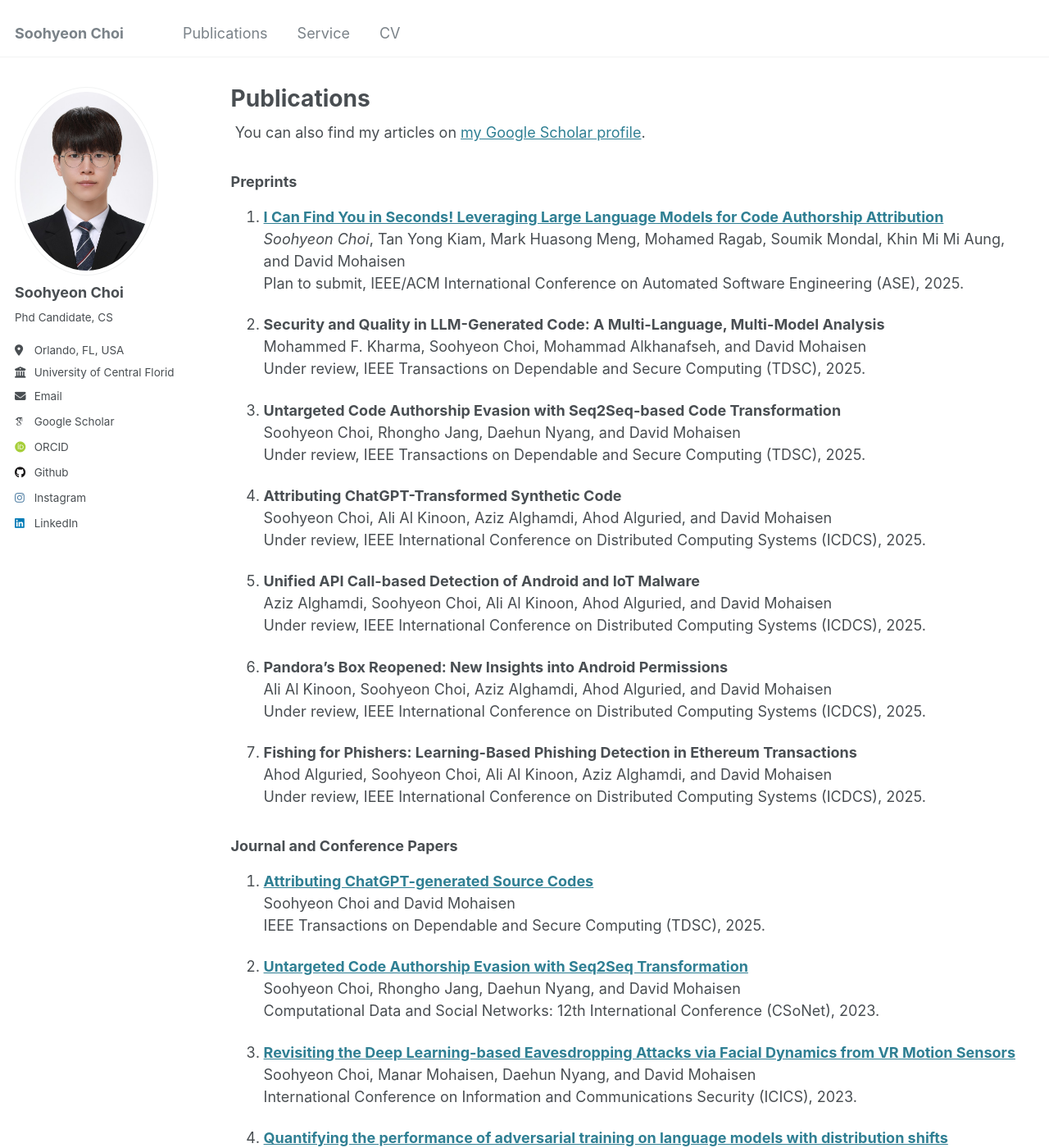
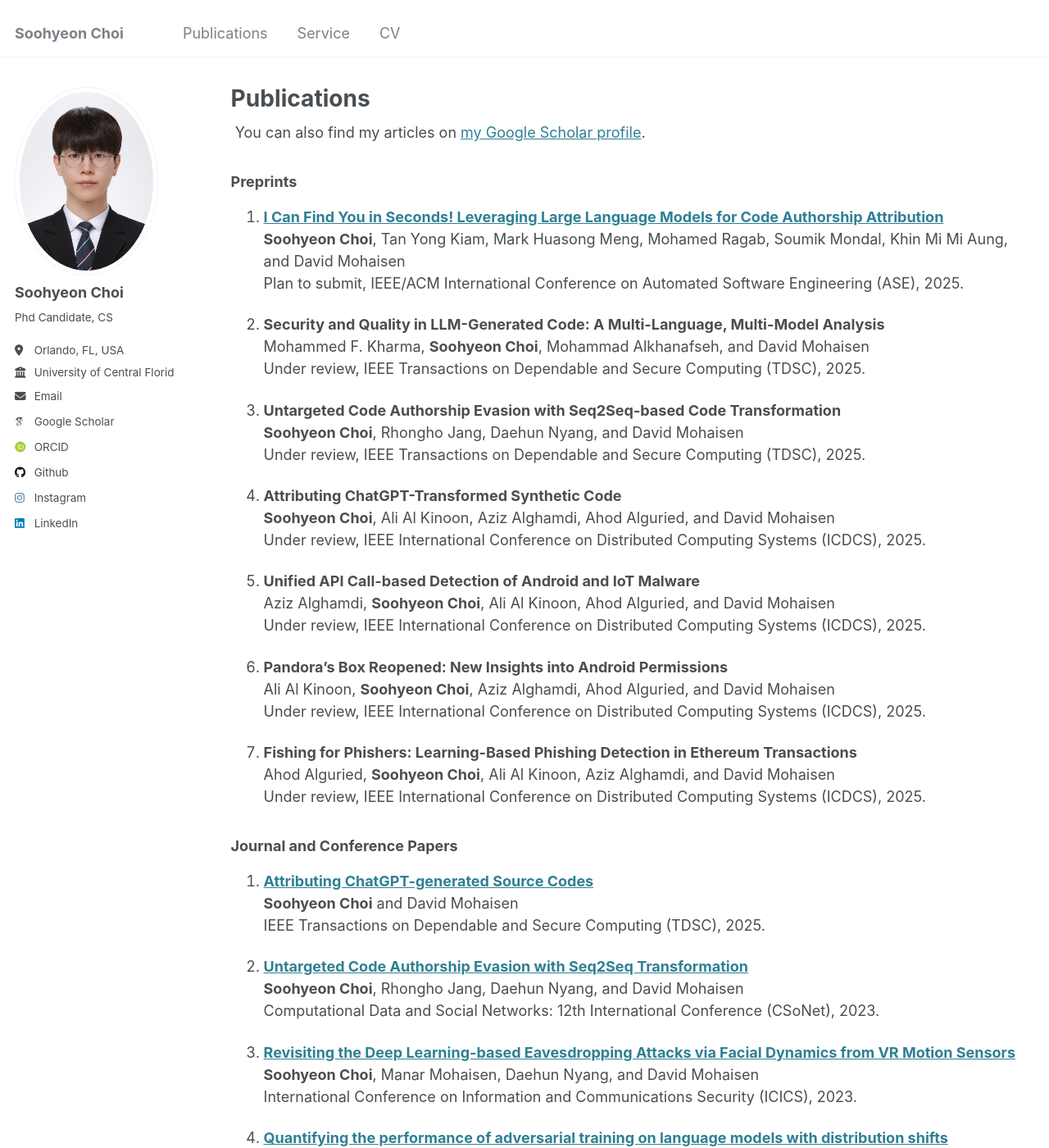
Before and after one commit to soohyeonc/soohyeon.github.io, a Jekyll site: the page built from _pages/publications2.html, in a window 1280 px wide and 1400 px high. Shown: the whole window at 82% size. Built offline with Jekyll 4.4.1, drawn with Linux system fonts in a browser that asks for light colours; some web fonts are replaced; some of the changed text lies outside the part shown.

```diff
--- a/_pages/publications2.html
+++ b/_pages/publications2.html
@@ -13,76 +13,76 @@ author_profile: true
 ### Preprints
 
 1. **[I Can Find You in Seconds! Leveraging Large Language Models for Code Authorship Attribution](https://arxiv.org/pdf/2501.08165)**
-   *Soohyeon Choi*, Tan Yong Kiam, Mark Huasong Meng, Mohamed Ragab, Soumik Mondal, Khin Mi Mi Aung, and David Mohaisen
+   **Soohyeon Choi**, Tan Yong Kiam, Mark Huasong Meng, Mohamed Ragab, Soumik Mondal, Khin Mi Mi Aung, and David Mohaisen
    Plan to submit, IEEE/ACM International Conference on Automated Software Engineering (ASE), 2025.
 
 2. **Security and Quality in LLM-Generated Code: A Multi-Language, Multi-Model Analysis**
-   Mohammed F. Kharma, Soohyeon Choi, Mohammad Alkhanafseh, and David Mohaisen
+   Mohammed F. Kharma, **Soohyeon Choi**, Mohammad Alkhanafseh, and David Mohaisen
    Under review, IEEE Transactions on Dependable and Secure Computing (TDSC), 2025.
 
 3. **Untargeted Code Authorship Evasion with Seq2Seq-based Code Transformation**
-   Soohyeon Choi, Rhongho Jang, Daehun Nyang, and David Mohaisen
+   **Soohyeon Choi**, Rhongho Jang, Daehun Nyang, and David Mohaisen
    Under review, IEEE Transactions on Dependable and Secure Computing (TDSC), 2025.
 
 4. **Attributing ChatGPT-Transformed Synthetic Code**
-   Soohyeon Choi, Ali Al Kinoon, Aziz Alghamdi, Ahod Alguried, and David Mohaisen
+   **Soohyeon Choi**, Ali Al Kinoon, Aziz Alghamdi, Ahod Alguried, and David Mohaisen
    Under review, IEEE International Conference on Distributed Computing Systems (ICDCS), 2025.
 
 5. **Unified API Call-based Detection of Android and IoT Malware**
-   Aziz Alghamdi, Soohyeon Choi, Ali Al Kinoon, Ahod Alguried, and David Mohaisen
+   Aziz Alghamdi, **Soohyeon Choi**, Ali Al Kinoon, Ahod Alguried, and David Mohaisen
    Under review, IEEE International Conference on Distributed Computing Systems (ICDCS), 2025.
 
 6. **Pandora’s Box Reopened: New Insights into Android Permissions**
-   Ali Al Kinoon, Soohyeon Choi, Aziz Alghamdi, Ahod Alguried, and David Mohaisen
+   Ali Al Kinoon, **Soohyeon Choi**, Aziz Alghamdi, Ahod Alguried, and David Mohaisen
    Under review, IEEE International Conference on Distributed Computing Systems (ICDCS), 2025.
 
 7. **Fishing for Phishers: Learning-Based Phishing Detection in Ethereum Transactions**
-   Ahod Alguried, Soohyeon Choi, Ali Al Kinoon, Aziz Alghamdi, and David Mohaisen
+   Ahod Alguried, **Soohyeon Choi**, Ali Al Kinoon, Aziz Alghamdi, and David Mohaisen
    Under review, IEEE International Conference on Distributed Computing Systems (ICDCS), 2025.
 
 
 ### Journal and Conference Papers
 
 1. **[Attributing ChatGPT-generated Source Codes](https://www.computer.org/csdl/journal/tq/5555/01/10855522/23QQXWvFYNa)**
-   Soohyeon Choi and David Mohaisen
+   **Soohyeon Choi** and David Mohaisen
    IEEE Transactions on Dependable and Secure Computing (TDSC), 2025.
 
 2. **[Untargeted Code Authorship Evasion with Seq2Seq Transformation](https://arxiv.org/pdf/2311.15366)**
-   Soohyeon Choi, Rhongho Jang, Daehun Nyang, and David Mohaisen
+   **Soohyeon Choi**, Rhongho Jang, Daehun Nyang, and David Mohaisen
    Computational Data and Social Networks: 12th International Conference (CSoNet), 2023.
 
 3. **[Revisiting the Deep Learning-based Eavesdropping Attacks via Facial Dynamics from VR Motion Sensors](https://link.springer.com/chapter/10.1007/978-981-99-7356-9_24)**
-   Soohyeon Choi, Manar Mohaisen, Daehun Nyang, and David Mohaisen
+   **Soohyeon Choi**, Manar Mohaisen, Daehun Nyang, and David Mohaisen
    International Conference on Information and Communications Security (ICICS), 2023.
 
 4. **[Quantifying the performance of adversarial training on language models with distribution shifts](https://dl.acm.org/doi/pdf/10.1145/3494108.3522764)**
-   Soohyeon Choi, Malwan Omar, Daehun Nyang, and David Mohaisen
+   **Soohyeon Choi**, Malwan Omar, Daehun Nyang, and David Mohaisen
    Cybersecurity and Social Sciences (CySSS), 2022.
 
 5. **[Understanding the Security of Free Content Websites by Analyzing their SSL Certificates: A Comparative Study](https://dl.acm.org/doi/pdf/10.1145/3494108.3522769)**
-   Abdulrahman Alabduljabbar, Soohyeon Choi, Runyu Ma, Rhongho Jang, Songqing Chen, and David Mohaisen
+   Abdulrahman Alabduljabbar, **Soohyeon Choi**, Runyu Ma, Rhongho Jang, Songqing Chen, and David Mohaisen
    Cybersecurity and Social Sciences (CySSS), 2022.
 
 6. **[Robust Natural Language Processing: Recent Advances, Challenges, and Future Directions](https://ieeexplore.ieee.org/stamp/stamp.jsp?arnumber=9853214)**
-   Soohyeon Choi, Malwan Omar, Daehun Nyang, and David Mohaisen
+   **Soohyeon Choi**, Malwan Omar, Daehun Nyang, and David Mohaisen
    IEEE Access, 2022.
 
 7. **Improved secure and low computation authentication protocol for wireless body area network with ECC and 2D hash chain**
-   Soohyeon Choi
+   **Soohyeon Choi**
    M.Sc. Thesis, South Dakota State University, 2021.
 
 8. **Human activity recognition based on wearable flex sensor and pulse sensor**
-   Xiaozhu Jin, Soohyeon Choi, Sangwon Shin, and Sung Shin
+   Xiaozhu Jin, **Soohyeon Choi**, Sangwon Shin, and Sung Shin
    Asia Pacific International Conference on Information Science and Technology (APIC-IST), 2020.
 
 9. **[Secure and low computation authentication protocol for wireless body area network with ECC and 2D hash chain](https://dl.acm.org/doi/pdf/10.1145/3400286.3418256)**
-   Soohyeon Choi, Xiaozhu Jin, Sangwon Shin, and Sung Shin
+   **Soohyeon Choi**, Xiaozhu Jin, Sangwon Shin, and Sung Shin
    ACM International Conference on Research in Adaptive and Convergent Systems (RACS), 2020.
 
 10. **[Instance segmentation in urban scenes using inverse perspective mapping of 3D point clouds and 2D images](https://dl.acm.org/doi/pdf/10.1145/3338840.3355677)**
-    Chungyup Lee, Soohyeon Choi, Jung Y. Kim, and Kwanghee Won
+    Chungyup Lee, **Soohyeon Choi**, Jung Y. Kim, and Kwanghee Won
     ACM International Conference on Research in Adaptive and Convergent Systems (RACS), 2019.
 
 11. **[Preprocessed symmetric RSA authentication for wireless body area networks in space](https://dl.acm.org/doi/pdf/10.1145/3338840.3355675)**
-    Sangwon Shin, Soohyeon Choi, Kwanghee Won, and Sung Shin
+    Sangwon Shin, **Soohyeon Choi**, Kwanghee Won, and Sung Shin
     ACM International Conference on Research in Adaptive and Convergent Systems (RACS), 2019.
```
